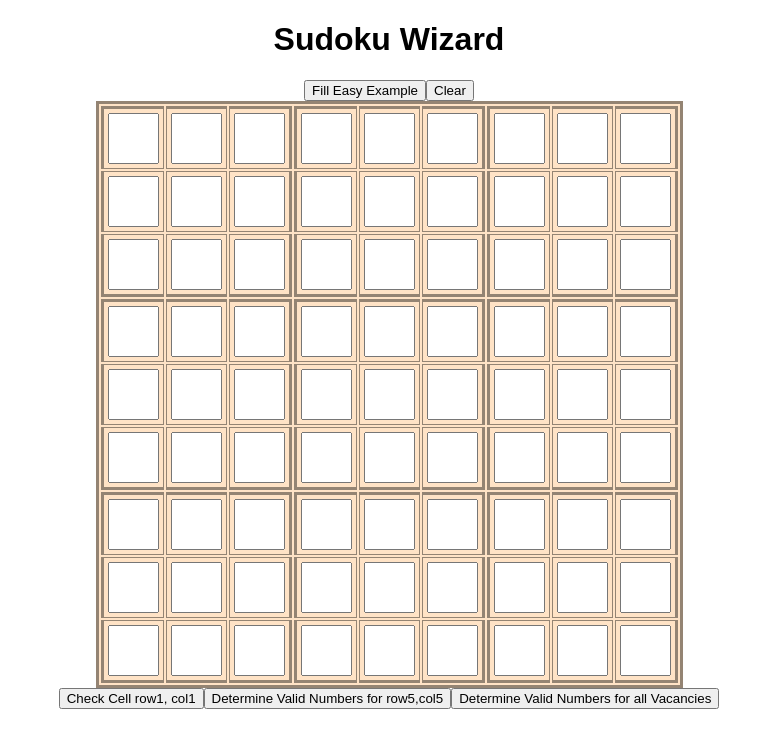
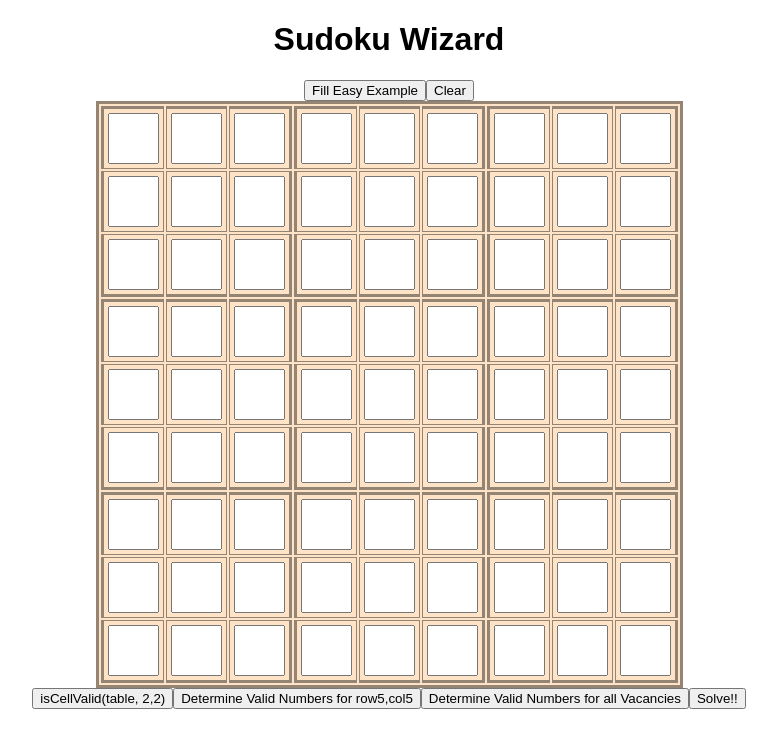
Before and after one commit to ryan-olejnik/Sudoku-Solver, a React (Create React App) app: page / in a window 1280 px wide. Shown: the top 748 px of the page, without its empty margins (251-1028 px from the left). Built offline with nearby package versions, Linux system fonts and the light colour scheme.

Commit message:
Starting solve algorithm

```diff
--- a/src/components/Table.jsx
+++ b/src/components/Table.jsx
@@ -108,7 +108,8 @@ class Table extends Component {
             col9: null,
           }
         },
-        vacancyList: []
+        vacancyList: [],
+        currentVacancyIndex: 0 // Start at the first item in the vacancyList
     }
     this.changeHandler = this.changeHandler.bind(this);
   }
@@ -341,6 +342,22 @@ class Table extends Component {
     this.setState({ table: table })
   }
 
+  solveSudoku(table){
+    // Currently puts in the first value of possibleValues for each vacancy:
+    let sortedVacancyList = sudokuAnalyzer.analyzeVacancies(this.state.table);
+    console.log(sortedVacancyList);
+    for (let i = 0; i <= sortedVacancyList.length-1; i++){
+      let row = sortedVacancyList[i]['row'];
+      let col = sortedVacancyList[i]['col'];
+      // console.log(`index of sortedVacancyList = ${i}, row=${row}, col=${col}`);
+
+      table[`row${row}`][`col${col}`] = sortedVacancyList[i]['possibleValues'][0];
+    }
+    this.setState({table: table});
+
+  }
+
+
   render() {
     return (
       <div className="Table">
@@ -447,12 +464,10 @@ class Table extends Component {
           </tr>
           </tbody>
           </table>
-      {/*<button onClick={()=>{console.log('Duplicates in row 1?', sudokuAnalyzer.checkRowForDuplicates(this.state.table, 1))}} >check row 1</button>*/}
-      {/*<button onClick={()=>{console.log('Duplicates in col1?', sudokuAnalyzer.checkColForDuplicates(this.state.table, 1))}} >check col 1</button>*/}
-      {/*<button onClick={()=>{console.log('Duplicates in Square b?', sudokuAnalyzer.checkSquareForDuplicates(this.state.table, 'a'))}} >check Square ?</button>*/}
-      <button onClick={()=>{console.log('Cell(row1, col1) valid?', sudokuAnalyzer.isCellValid(this.state.table, 1,1))}} >Check Cell row1, col1</button>
+        <button onClick={()=>{console.log('Is row2, col2 Valid?:', sudokuAnalyzer.isCellValid(this.state.table, 2,2))}} >isCellValid(table, 2,2)</button>
         <button onClick={()=>{console.log('Valid numbers for (row5, col5) are:', sudokuAnalyzer.determineValidNumbers(this.state.table, 5,5))}} >Determine Valid Numbers for row5,col5</button>
         <button onClick={()=>{sudokuAnalyzer.analyzeVacancies(this.state.table, [])}} >Determine Valid Numbers for all Vacancies</button>
+        <button onClick={()=>{this.solveSudoku(this.state.table)}} >Solve!!</button>
       </div>
     );
   }
--- a/src/components/sudokuAnalyzer.js
+++ b/src/components/sudokuAnalyzer.js
@@ -1,4 +1,4 @@
-module.exports = {
+const sudokuAnalyzer = {
   checkRowForDuplicates: function(table, rowNumber){
     let numbersInRow = {};
     for (let col = 1; col <=9; col++){
@@ -262,7 +262,8 @@ module.exports = {
     return validNumbers;
   },
 
-  analyzeVacancies(table, vacancyList){
+  analyzeVacancies(table){
+    let vacancyList = [];
     for (let row =1; row <= 9; row++){
       for (let col = 1; col <= 9; col++){
         let currentCellValue = table[`row${row}`][`col${col}`];
@@ -271,17 +272,17 @@ module.exports = {
           let newVacancy = {
             row: row,
             col: col,
-            possibleValues: this.determineValidNumbers(table, row, col)
+            possibleValues: this.determineValidNumbers(table, row, col),
+            currentValueIndex: 0
           };
           vacancyList.push(newVacancy);
         }
       }
     }
+    let sortedVacancyList = vacancyList.sort(function(a,b){return a.possibleValues.length - b.possibleValues.length});
+    // console.log(sortedVacancyList);
+    return sortedVacancyList;
+  }
+}
 
-    let sortedVacancyList = vacancyList.sort(function(a,b){return a.possibleValues.length - b.possibleValues.length});
-    console.log(sortedVacancyList);
-    return vacancyList;
-  }
-
-
-}
+export default sudokuAnalyzer;
```
Lines whose indentation alone changed are shown as unchanged.
